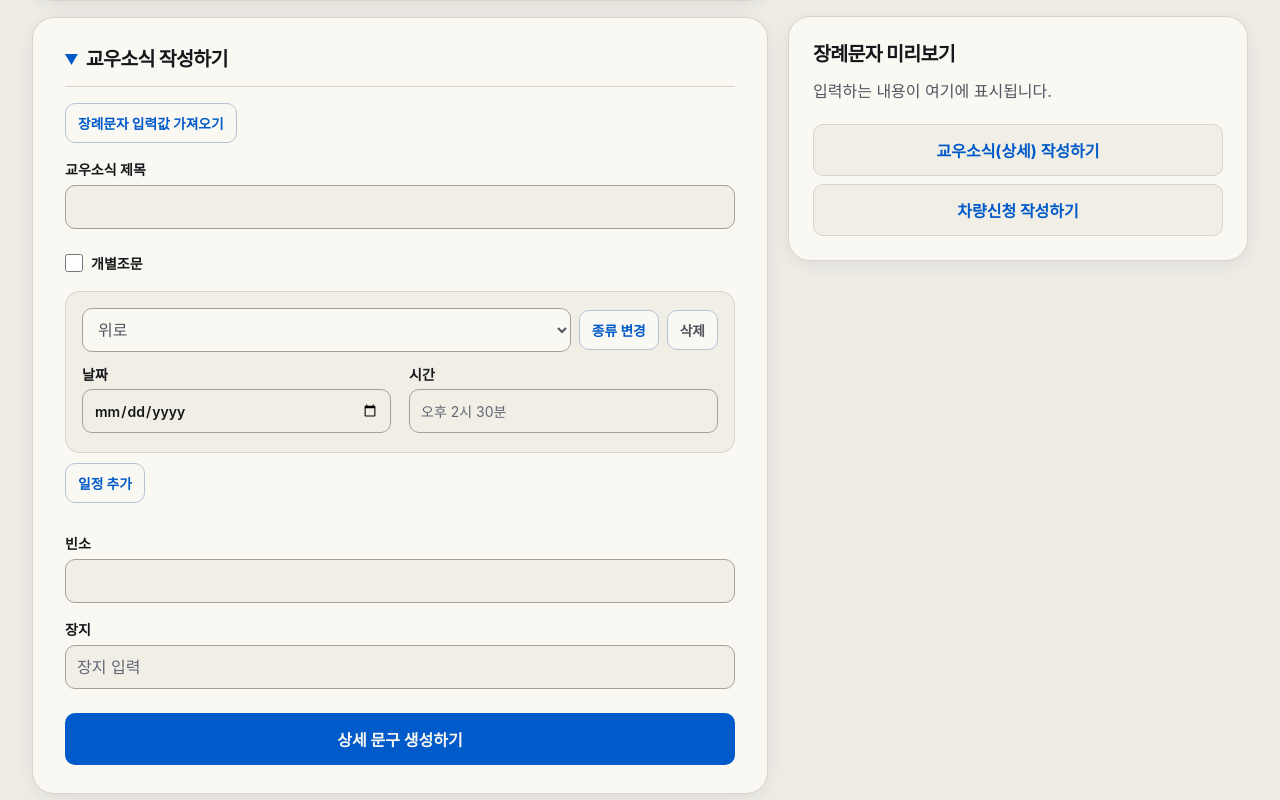
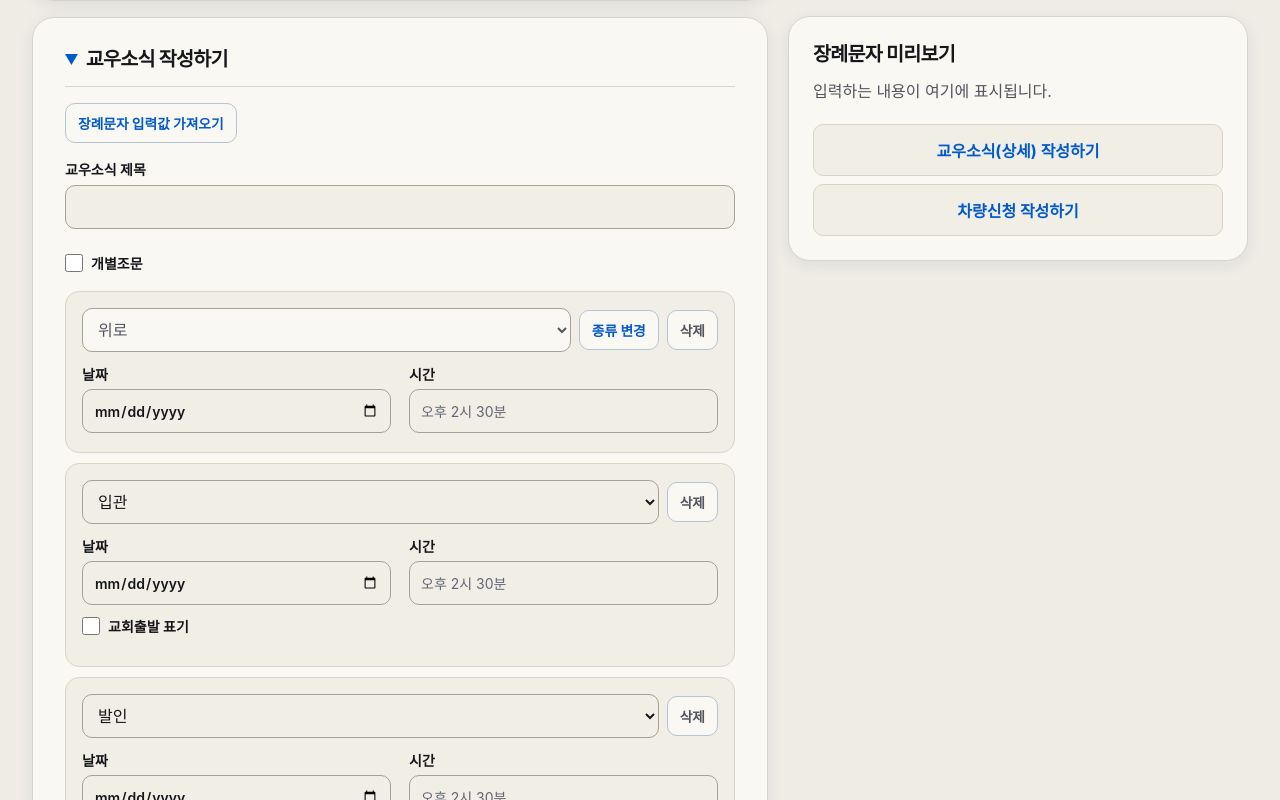
Before and after one commit to ssung123-del/funeral-app, a plain HTML site: page index.html in a window 1280 px wide. Both pictures are taken after a click on the button "교우소식(상세) 작성하기". Shown: the part 1087-1887 px from the top of the page. Drawn offline with nearby package versions, Linux system fonts and the light colour scheme; a web font is replaced by a local one.

Commit message:
교우소식 입관과 발인 기본 표시 및 교회출발 선택 적용

```diff
--- a/index.html
+++ b/index.html
@@ -571,10 +571,18 @@
       row.querySelector(".change-kind").hidden = !locked;
     }
 
+    function isLocalCeremony(kind) {
+      return kind === "입관" || kind === "발인";
+    }
+
     function refreshScheduleTime(row, individual) {
       const time = row.querySelector(".event-time");
       time.hidden = individual && row.querySelector(".kind").value === "발인";
       time.disabled = time.hidden;
+      const departureOption = row.querySelector(".news-departure-option");
+      if (departureOption) {
+        departureOption.hidden = individual || !isLocalCeremony(row.querySelector(".kind").value);
+      }
     }
 
     function addSchedule(container, data = {}) {
@@ -591,7 +599,8 @@
         <div class="row inline-2">
           <label>날짜<input type="date" aria-label="일정 날짜"></label>
           <label>시간<input type="text" class="event-time" aria-label="일정 시간 직접 입력 (선택)" placeholder="오후 2시 30분"></label>
-        </div>`;
+        </div>
+        ${container === detailSchedules ? '<label class="check-line news-departure-option" hidden><input type="checkbox"> 교회출발 표기</label>' : ""}`;
       row.querySelector(".kind").value = data.kind || "위로";
       row.querySelector("[type=date]").value = data.date || "";
       row.querySelector(".event-time").value = formatTimeLong(parseTime(data.time));
@@ -618,7 +627,9 @@
         const time = isIndividualVisit(container) && kind === "발인" ? "" : normalizeTime(row.querySelector(".event-time").value, kind);
         if (!date && !time) continue;
         if (!date) throw new Error(kind + " 날짜를 입력해 주세요.");
-        const depart = !isIndividualVisit(container) && Boolean(time);
+        const includeDeparture = container !== detailSchedules || !isLocalCeremony(kind) ||
+          row.querySelector(".news-departure-option input").checked;
+        const depart = !isIndividualVisit(container) && Boolean(time) && includeDeparture;
         events.push({ kind, date, time, depart });
       }
       const order = ["위로", "입관", "천국환송", "발인"];
@@ -718,6 +729,15 @@
       }
     }
 
+    function fillNewsSchedules(events, individual) {
+      detailSchedules.replaceChildren();
+      for (const event of events) addSchedule(detailSchedules, event);
+      if (!events.length && !individual) addSchedule(detailSchedules, { kind: "위로" });
+      for (const kind of ["입관", "발인"]) {
+        if (!events.some(event => event.kind === kind)) addSchedule(detailSchedules, { kind });
+      }
+    }
+
     function loadNews(force = false) {
       if (newsEdited && !force) return;
       try {
@@ -726,16 +746,14 @@
         if (!force && source === newsSource) return;
         els.step2Header.value = data.heading;
         detailVisit.checked = data.individual;
-        detailSchedules.replaceChildren();
-        if (data.events.length) data.events.forEach(event => addSchedule(detailSchedules, event));
-        else addSchedule(detailSchedules, { kind: data.individual ? "발인" : "위로" });
+        fillNewsSchedules(data.events, data.individual);
         els.newsHall.value = data.funeralHall;
         els.step2OutputWrap.classList.add("hidden");
         newsSource = source;
         newsEdited = false;
       } catch (error) {
         if (force) alert(error.message);
-        if (!detailSchedules.children.length) addSchedule(detailSchedules);
+        if (!detailSchedules.children.length) fillNewsSchedules([], detailVisit.checked);
       }
     }
 
```
